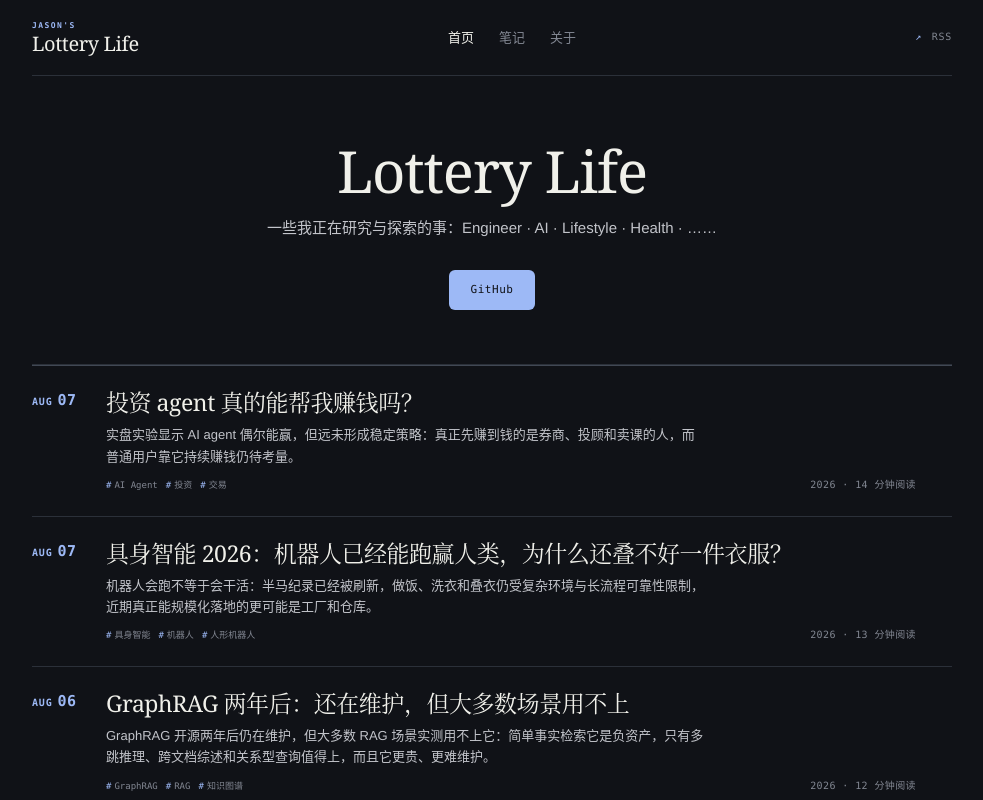
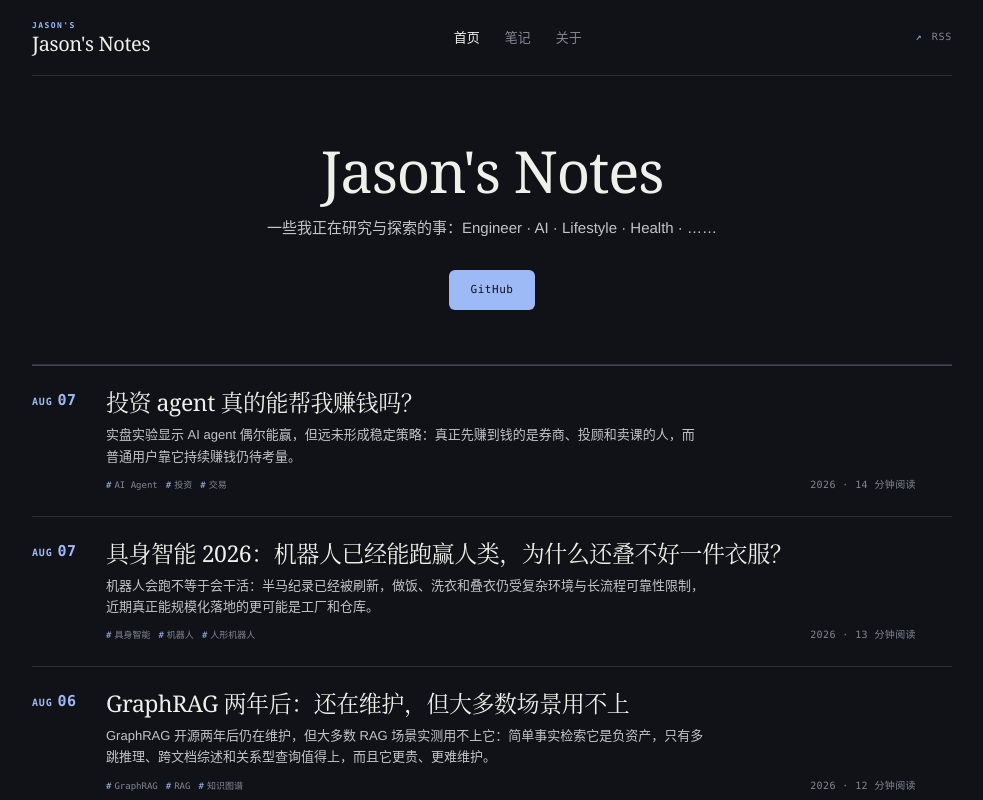
Before and after one commit to zhguichen/zhguichen.github.io, an Astro site: page / in a window 1280 px wide. Shown: the top 800 px of the page, without its empty margins (148-1131 px from the left). Built offline with nearby package versions, Linux system fonts and the light colour scheme; Astro itself is replaced by a stand-in of ours.

Commit message:
rename site title and article share titles

```diff
--- a/src/components/Footer.astro
+++ b/src/components/Footer.astro
@@ -1,5 +1,5 @@
 <footer class="site-footer">
-  <p class="footer-title">JASON'S · LOTTERY LIFE</p>
+  <p class="footer-title">JASON'S · NOTES</p>
   <p>记录 Engineer、AI、Lifestyle 与 Health 等有趣的事。</p>
   <div class="footer-links">
     <a href="/rss.xml">RSS</a>
--- a/src/components/Header.astro
+++ b/src/components/Header.astro
@@ -8,9 +8,9 @@ const links = [
 ---
 
 <header class="site-header">
-  <a class="brand" href="/" aria-label="Lottery Life 首页">
+  <a class="brand" href="/" aria-label="Jason's Notes 首页">
     <span class="brand-overline">JASON'S</span>
-    <strong>Lottery Life</strong>
+    <strong>Jason's Notes</strong>
   </a>
   <nav aria-label="主导航">
     <ul class="site-nav">
--- a/src/layouts/BaseLayout.astro
+++ b/src/layouts/BaseLayout.astro
@@ -20,7 +20,9 @@ const {
   updatedAt,
   tags = []
 } = Astro.props;
-const pageTitle = title ? `${title} — Lottery Life` : 'Lottery Life';
+const siteName = "Jason's Notes";
+const pageTitle = title ? `${title} — ${siteName}` : siteName;
+const shareTitle = title ?? siteName;
 const canonical = new URL(Astro.url.pathname, Astro.site);
 const socialImage = new URL('/og-default.png', Astro.site);
 const structuredData = article
@@ -47,7 +49,7 @@ const structuredData = article
   : {
       '@context': 'https://schema.org',
       '@type': 'WebSite',
-      name: 'Lottery Life',
+      name: siteName,
       url: new URL('/', Astro.site).href,
       description,
       inLanguage: 'zh-CN'
@@ -64,17 +66,17 @@ const structuredData = article
     <meta name="theme-color" content="#0c0e11" />
     <link rel="canonical" href={canonical} />
     <link rel="icon" href="/favicon.svg" type="image/svg+xml" />
-    <link rel="alternate" type="application/rss+xml" title="Lottery Life" href="/rss.xml" />
+    <link rel="alternate" type="application/rss+xml" title={siteName} href="/rss.xml" />
     <meta property="og:type" content={article ? 'article' : 'website'} />
-    <meta property="og:title" content={pageTitle} />
+    <meta property="og:title" content={shareTitle} />
     <meta property="og:description" content={description} />
     <meta property="og:url" content={canonical} />
-    <meta property="og:site_name" content="Lottery Life" />
+    <meta property="og:site_name" content={siteName} />
     <meta property="og:image" content={socialImage} />
     <meta property="og:image:width" content="1200" />
     <meta property="og:image:height" content="630" />
     <meta name="twitter:card" content="summary_large_image" />
-    <meta name="twitter:title" content={pageTitle} />
+    <meta name="twitter:title" content={shareTitle} />
     <meta name="twitter:description" content={description} />
     <meta name="twitter:image" content={socialImage} />
     <title>{pageTitle}</title>
--- a/src/pages/index.astro
+++ b/src/pages/index.astro
@@ -13,7 +13,7 @@
 <BaseLayout description="Jason 的个人笔记，记录正在研究与探索的事。">
   <section class="home-page" aria-labelledby="blog-title">
     <div class="cover">
-      <h1 id="blog-title" class="cover-title">Lottery Life</h1>
+      <h1 id="blog-title" class="cover-title">Jason's Notes</h1>
       <p class="cover-description">一些我正在研究与探索的事：Engineer · AI · Lifestyle · Health · ……</p>
       <div class="cover-cta">
         <a class="button button-primary" href="https://github.com/zhguichen" rel="me">GitHub</a>
--- a/src/pages/rss.xml.ts
+++ b/src/pages/rss.xml.ts
@@ -10,7 +10,7 @@ export const GET: APIRoute = async ({ site }) => {
       return `\n    <item>\n      <title>${xmlEscape(note.data.title)}</title>\n      <link>${url}</link>\n      <guid>${url}</guid>\n      <description>${xmlEscape(note.data.description)}</description>\n      <pubDate>${note.data.date.toUTCString()}</pubDate>\n    </item>`;
     })
     .join('');
-  const xml = `<?xml version="1.0" encoding="UTF-8"?>\n<rss version="2.0">\n  <channel>\n    <title>Lottery Life</title>\n    <link>${base.href}</link>\n    <description>记录我正在研究与探索的事。</description>${items}\n  </channel>\n</rss>`;
+  const xml = `<?xml version="1.0" encoding="UTF-8"?>\n<rss version="2.0">\n  <channel>\n    <title>Jason's Notes</title>\n    <link>${base.href}</link>\n    <description>记录我正在研究与探索的事。</description>${items}\n  </channel>\n</rss>`;
 
   return new Response(xml, { headers: { 'Content-Type': 'application/rss+xml; charset=utf-8' } });
 };
```
